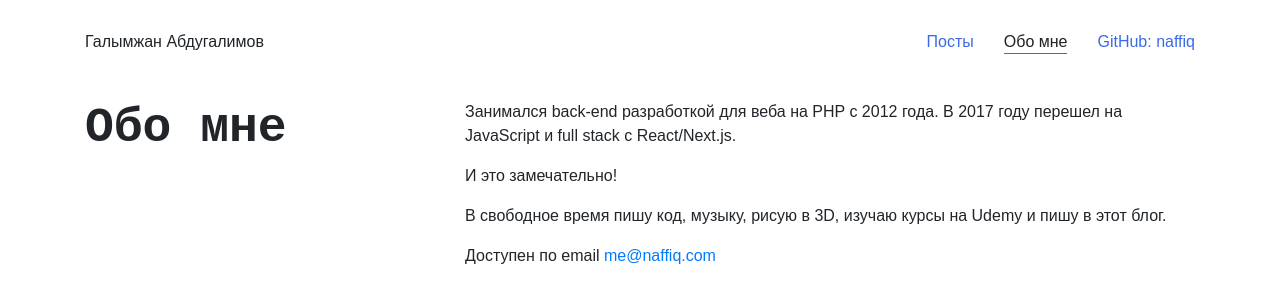
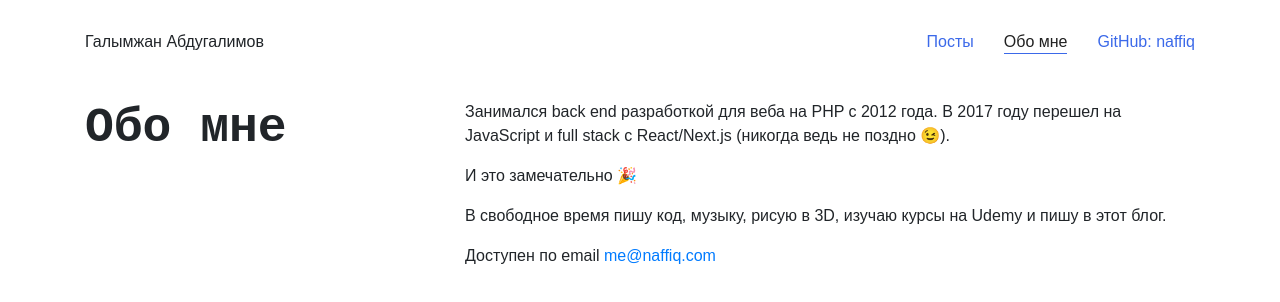
Before and after one commit to naffiq/naffiq-com, a Next.js app: page /about in a window 1280 px wide. Shown: the top 302 px of the page. Built offline with nearby package versions, Linux system fonts and the light colour scheme; no server answers; a web font is replaced by a local one.

Commit message:
Updated about page

```diff
--- a/pages/about.tsx
+++ b/pages/about.tsx
@@ -16,11 +16,11 @@ export default withData((props) =>
 
             <div className="col-md-8">
                 <p>
-                    Занимался back-end разработкой для веба на PHP с 2012 года.
-                    В 2017 году перешел на JavaScript и full stack с React/Next.js.
+                    Занимался back end разработкой для веба на PHP с 2012 года.
+                    В 2017 году перешел на JavaScript и full stack с React/Next.js (никогда ведь не поздно 😉).
                 </p>
                 <p>
-                    И это замечательно!
+                    И это замечательно 🎉
                 </p>
                 <p>
                     В свободное время пишу код, музыку, рисую в 3D, изучаю курсы на Udemy
```
